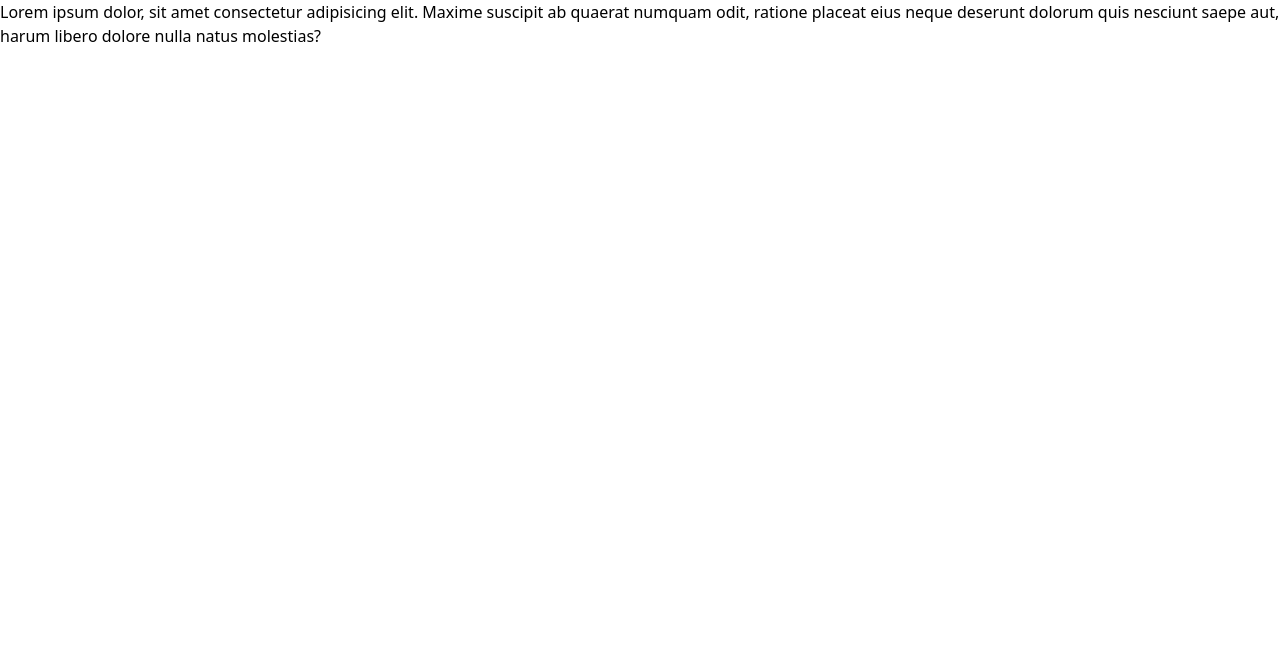
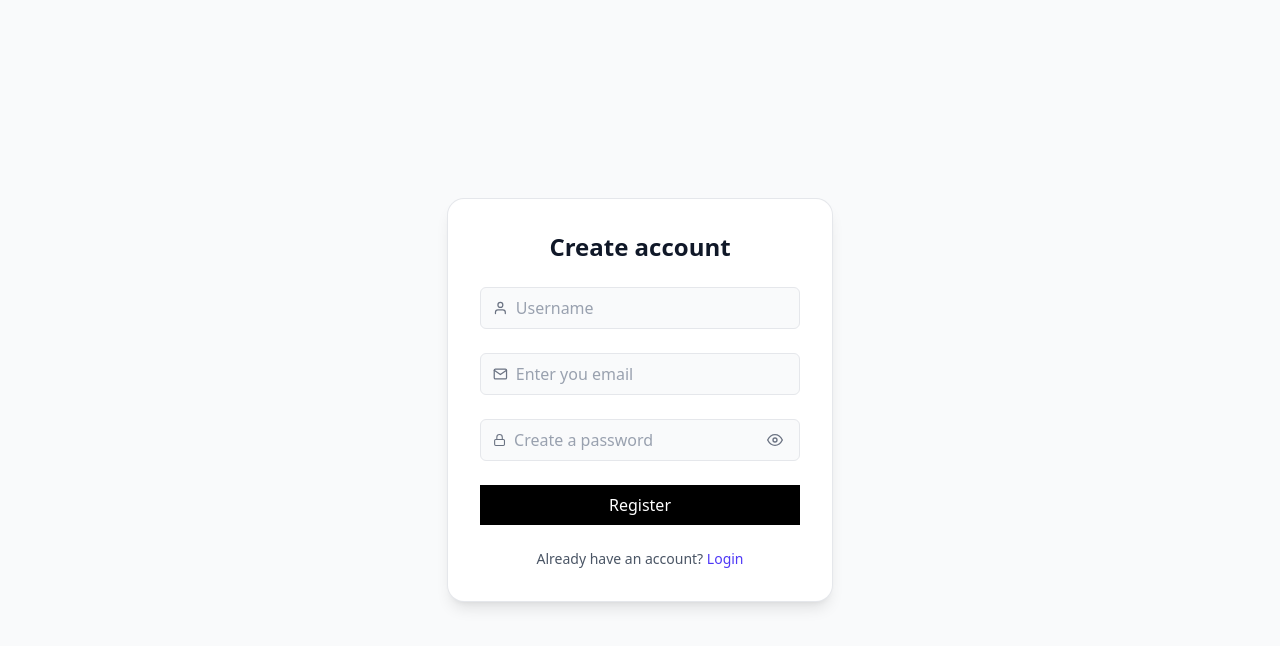
Before and after one commit to mahirTheCoder/Register-page, a React (Vite) app: page / in a window 1280 px wide. Shown: the top 646 px of the page. Built offline with nearby package versions, Linux system fonts and the light colour scheme.

Commit message:
register

```diff
--- a/package.json
+++ b/package.json
@@ -13,6 +13,7 @@
     "@tailwindcss/vite": "^4.1.14",
     "react": "^19.1.1",
     "react-dom": "^19.1.1",
+    "react-icons": "^5.5.0",
     "react-router": "^7.9.4",
     "tailwindcss": "^4.1.14"
   },
--- a/src/Register/Register.jsx
+++ b/src/Register/Register.jsx
@@ -1,12 +1,99 @@
-import React from 'react'
+import React, { useState } from "react";
+import { FiMail, FiUser, FiLock, FiEye, FiEyeOff } from "react-icons/fi";
 
 const Register = () => {
+  const [form, setForm] = useState({ username: "", email: "", password: "" });
+  const [showPassword, setShowPassword] = useState(false);
+
+  const onChange = (e) => setForm({ ...form, [e.target.name]: e.target.value });
+
+  const onSubmit = (e) => {
+    e.preventDefault();
+    // Placeholder: replace with real submit logic
+    console.log("Register", form);
+    alert(`Registered ${form.username} (${form.email})`);
+  };
+
   return (
-    <>
-    Lorem ipsum dolor, sit amet consectetur adipisicing elit. Maxime suscipit ab quaerat numquam odit, ratione placeat eius neque deserunt dolorum quis nesciunt saepe aut, harum libero dolore nulla natus molestias?
+    <div className="min-h-screen flex items-center justify-center bg-gray-50">
+      <div className="w-full max-w-sm p-8 space-y-6 bg-white rounded-2xl shadow-lg ring-1 ring-gray-200">
+        <div className="flex flex-col items-center">
+          <h1 className="text-2xl font-bold text-gray-900">Create account</h1>
+        </div>
 
-    </>
-  )
-}
+        <form onSubmit={onSubmit} className="space-y-6">
+          <label className="block">
+            <span className="sr-only">Username</span>
+            <div className="flex items-center gap-2 px-3 py-2 rounded-md border border-gray-200 bg-gray-50">
+              <FiUser className="text-gray-500" />
+              <input
+                name="username"
+                value={form.username}
+                onChange={onChange}
+                required
+                placeholder="Username"
+                className="w-full bg-transparent outline-none text-gray-900 dark:text-gray-100 placeholder-gray-400"
+              />
+            </div>
+          </label>
 
-export default Register
+          <label className="block">
+            <span className="sr-only">Email</span>
+            <div className="flex items-center gap-2 px-3 py-2 rounded-md border border-gray-200 bg-gray-50">
+              <FiMail className="text-gray-500" />
+              <input
+                name="email"
+                type="email"
+                value={form.email}
+                onChange={onChange}
+                required
+                placeholder="Enter you email"
+                className="w-full bg-transparent outline-none text-gray-900 dark:text-gray-100 placeholder-gray-400"
+              />
+            </div>
+          </label>
+
+          <label className="block">
+            <span className="sr-only">Password</span>
+            <div className="flex items-center gap-2 px-3 py-2 rounded-md border border-gray-200 bg-gray-50">
+              <FiLock className="text-gray-500" />
+              <input
+                name="password"
+                type={showPassword ? "text" : "password"}
+                value={form.password}
+                onChange={onChange}
+                required
+                placeholder="Create a password"
+                className="w-full bg-transparent outline-none text-gray-900 placeholder-gray-400"
+              />
+              <button
+                type="button"
+                onClick={() => setShowPassword((s) => !s)}
+                className="text-gray-500 p-1 rounded-md hover:bg-gray-100"
+                aria-label={showPassword ? "Hide password" : "Show password"}
+              >
+                {showPassword ? <FiEyeOff /> : <FiEye />}
+              </button>
+            </div>
+          </label>
+
+          <button
+            type="submit"
+            className="w-full py-2 px-4 bg-black text-white font-medium  hover:bg-gray-900"
+          >
+            Register
+          </button>
+        </form>
+
+        <div className="text-center text-sm text-gray-600">
+          Already have an account?{" "}
+          <a href="#" className="text-indigo-600 font-medium">
+            Login
+          </a>
+        </div>
+      </div>
+    </div>
+  );
+};
+
+export default Register;
```
Also changed, not shown: 1 other file (tests, documents, lock files or other folders).
